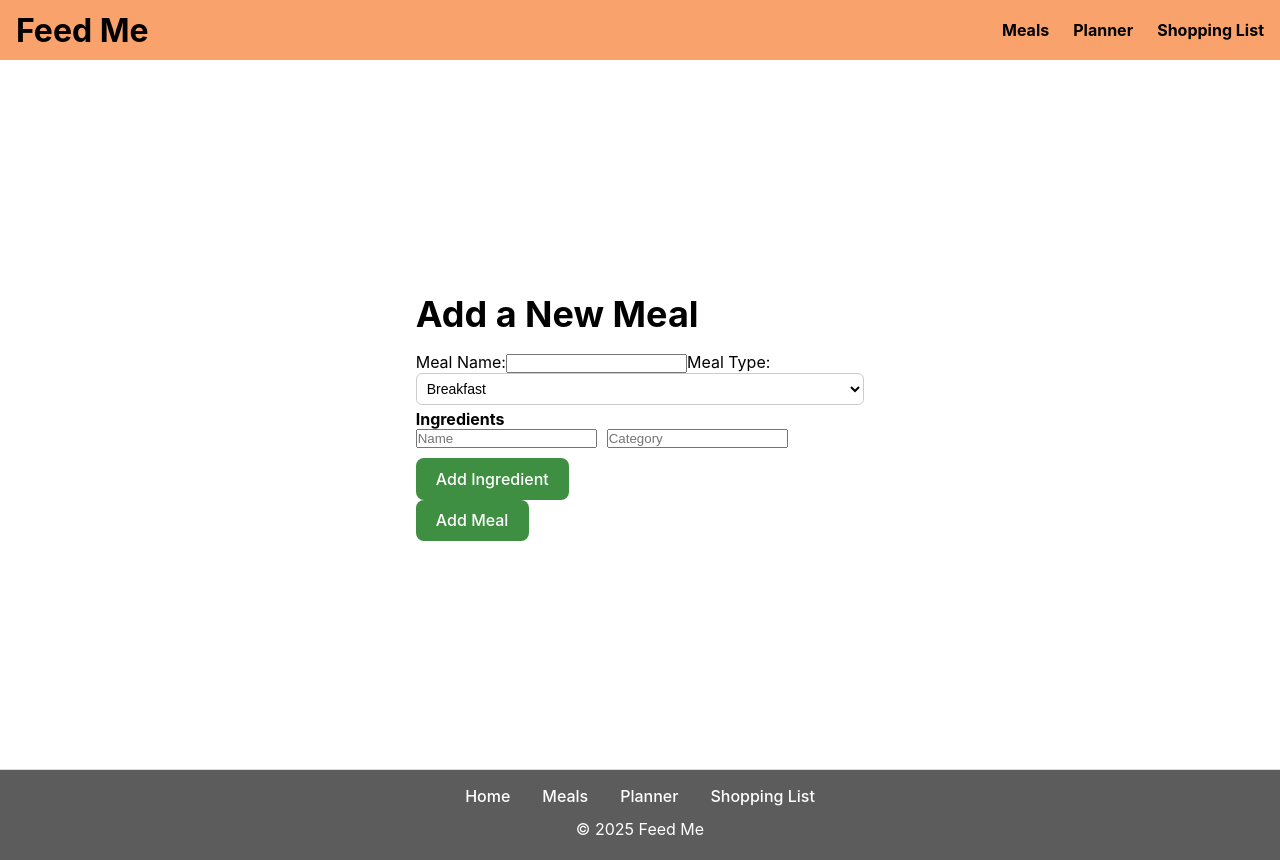
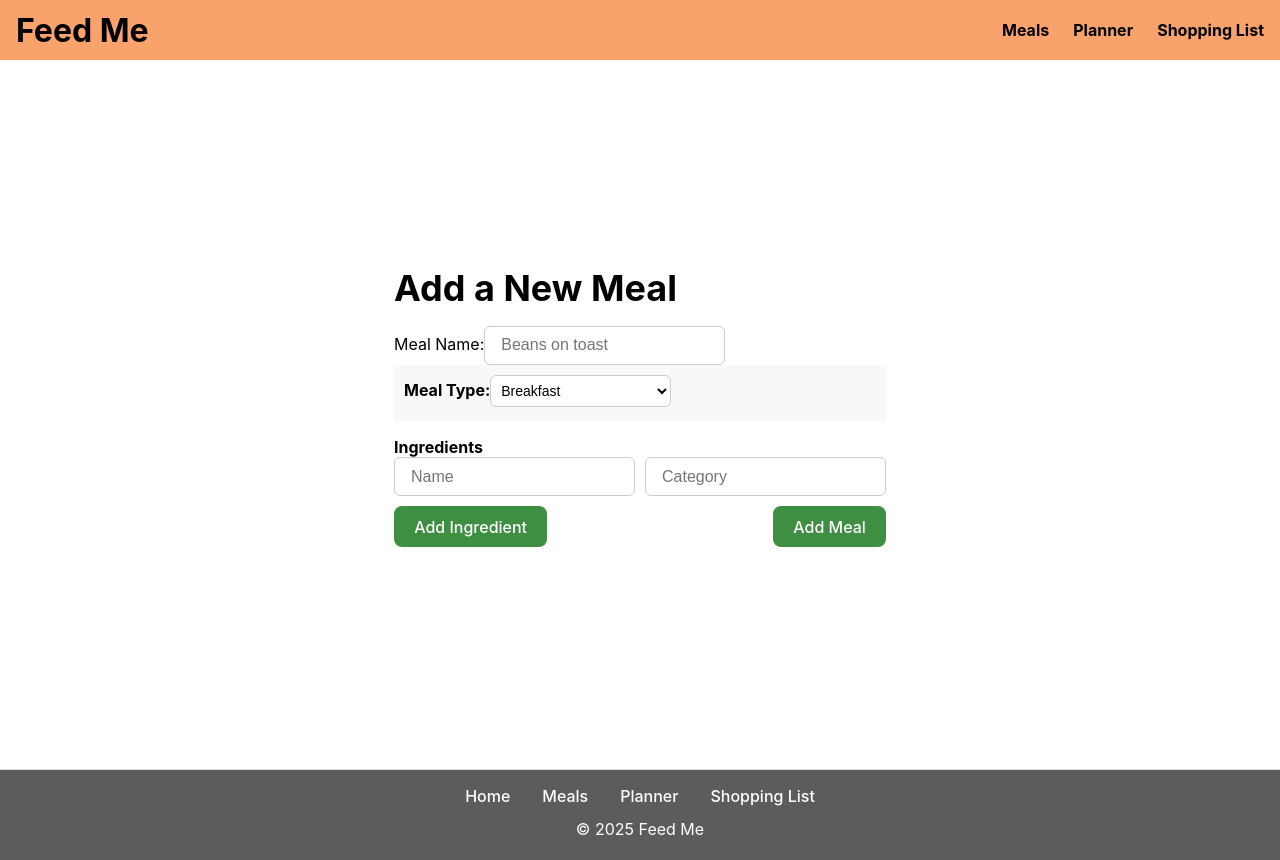
Before and after one commit to EoinCous/shopping-list-generator, a React (Vite) app: page /meals/new in a window 1280 px wide. Built offline with nearby package versions, Linux system fonts and the light colour scheme.

Commit message:
style and make more secure

```diff
--- a/src/components/EmailForm.jsx
+++ b/src/components/EmailForm.jsx
@@ -43,6 +43,7 @@ function EmailForm({ ingredientsByCategory }){
                 placeholder="johnsmith@example.com"
                 value={userEmail}
                 onChange={(e) => setUserEmail(e.target.value)}
+                maxLength={100}
                 required
                 />
                 <button type="submit">Email</button>
--- /dev/null
+++ b/src/css/MealForm.css
@@ -0,0 +1,32 @@
+.meal-form {
+  max-width: 600px;
+  margin: auto;
+}
+
+.meal-form h2 {
+    margin-bottom: 20px;
+}
+
+.meal-form .meal-type {
+  display: flex;
+  align-items: center;
+  gap: 0.5rem; /* space between label and select */
+  margin-bottom: 1rem;
+}
+
+.meal-form label {
+  white-space: nowrap; /* prevents wrapping */
+}
+
+.meal-form .ingredient-row {
+  display: flex;
+  gap: 10px;
+  margin-bottom: 10px;
+}
+
+.meal-form .bottom-btns {
+  display: flex;
+  justify-content: space-between;
+  align-items: center;
+  margin-bottom: 20px;
+}
--- a/src/css/NewMeal.css
+++ /dev/null
@@ -1,14 +0,0 @@
-.new-meal {
-  max-width: 600px;
-  margin: auto;
-}
-
-.new-meal h2 {
-    margin-bottom: 20px;
-}
-
-.ingredient-row {
-  display: flex;
-  gap: 10px;
-  margin-bottom: 10px;
-}
--- a/src/css/index.css
+++ b/src/css/index.css
@@ -87,3 +87,16 @@ button:focus,
 button:focus-visible {
   outline: 4px auto -webkit-focus-ring-color;
 }
+
+input[type="text"] {
+  padding: 0.6rem 1rem;
+  font-size: 1rem;
+  border: 1px solid #ccc;
+  border-radius: 6px;
+  outline: none;
+  transition: border-color 0.2s;
+}
+
+input[type="text"]:focus {
+  border-color: var(--colouraccent1);
+}
--- a/src/pages/EditMeal.jsx
+++ b/src/pages/EditMeal.jsx
@@ -1,6 +1,7 @@
 import { useState, useEffect } from "react";
 import { useParams, useNavigate } from "react-router-dom";
 import { getMealsFromStorage, updateMealInStorage } from "../services/storage";
+import "../css/MealForm.css"
 
 function EditMeal() {
   const { id } = useParams();
@@ -42,44 +43,53 @@ function EditMeal() {
   if (!meal) return <p>Loading...</p>;
 
   return (
-    <div className="edit-meal">
+    <div className="meal-form">
       <h2>Edit Meal</h2>
       <form onSubmit={handleSubmit}>
         <label>
           Meal Name:
           <input
             value={meal.name}
+            type="text"
             onChange={(e) => setMeal({ ...meal, name: e.target.value })}
+            maxLength={100}
             required
           />
         </label>
 
+        <div className="meal-type">
           <label>
             Meal Type:
             <select
               value={meal.type}
               onChange={(e) => setMeal({ ...meal, type: e.target.value })}
+              required
             >
               <option>Breakfast</option>
               <option>Lunch</option>
               <option>Dinner</option>
-            <option>Snack</option>
+              <option>Snacks</option>
             </select>
           </label>
+        </div>
 
         <h4>Ingredients</h4>
         {meal.ingredients.map((ingredient, index) => (
           <div key={index} className="ingredient-row">
             <input
               placeholder="Name"
+              type="text"
               value={ingredient.name}
               onChange={(e) => handleIngredientChange(index, "name", e.target.value)}
+              maxLength={100}
               required
             />
             <input
               placeholder="Category"
+              type="text"
               value={ingredient.category}
               onChange={(e) => handleIngredientChange(index, "category", e.target.value)}
+              maxLength={100}
               required
             />
             {meal.ingredients.length > 1 && (
@@ -87,10 +97,10 @@ function EditMeal() {
             )}
           </div>
         ))}
+        <div className="bottom-btns">
           <button type="button" onClick={addIngredient}>Add Ingredient</button>
-
-        <br />
           <button type="submit">Save Changes</button>
+        </div>
       </form>
     </div>
   );
--- a/src/pages/NewMeal.jsx
+++ b/src/pages/NewMeal.jsx
@@ -1,7 +1,8 @@
 import { useState } from "react";
 import { useNavigate } from "react-router-dom";
-import "../css/NewMeal.css";
+import "../css/MealForm.css";
 import { getMealsFromStorage } from "../services/storage";
+import { sanitiseInput } from "../services/security";
 
 function NewMeal() {
   const navigate = useNavigate();
@@ -29,9 +30,12 @@ function NewMeal() {
     const storedMeals = getMealsFromStorage();
     const meal = {
       id: storedMeals.length + 1,
-      name,
+      name: sanitiseInput(name),
       type,
-      ingredients
+      ingredients: ingredients.map((name, category) => {
+        sanitiseInput(name)
+        sanitiseInput(category)
+      })
     };
 
     addMealToStorage(meal);
@@ -39,37 +43,50 @@ function NewMeal() {
   };
 
   return (
-    <div className="new-meal">
+    <div className="meal-form">
       <h2>Add a New Meal</h2>
       <form onSubmit={handleSubmit}>
         <label>
           Meal Name:
-          <input value={name} onChange={(e) => setName(e.target.value)} required />
+          <input
+            value={name}
+            type="text"
+            onChange={(e) => setName(e.target.value)}
+            maxLength={100}
+            placeholder="Beans on toast"
+            required
+          />
         </label>
 
+        <div className="meal-type">
           <label>
             Meal Type:
             <select value={type} onChange={(e) => setType(e.target.value)} required>
               <option>Breakfast</option>
               <option>Lunch</option>
               <option>Dinner</option>
-            <option>Snack</option>
+              <option>Snacks</option>
             </select>
           </label>
+        </div>
 
         <h4>Ingredients</h4>
         {ingredients.map((ingredient, index) => (
           <div key={index} className="ingredient-row">
             <input
               placeholder="Name"
+              type="text"
               value={ingredient.name}
               onChange={(e) => handleIngredientChange(index, "name", e.target.value)}
+              maxLength={100}
               required
             />
             <input
               placeholder="Category"
+              type="text"
               value={ingredient.category}
               onChange={(e) => handleIngredientChange(index, "category", e.target.value)}
+              maxLength={100}
               required
             />
             {ingredients.length > 1 && (
@@ -77,10 +94,11 @@ function NewMeal() {
             )}
           </div>
         ))}
+        <div className="bottom-btns">
           <button type="button" onClick={addIngredient}>Add Ingredient</button>
+          <button type="submit">Add Meal</button>
+        </div>
 
-        <br />
-        <button type="submit">Add Meal</button>
       </form>
     </div>
   );
--- /dev/null
+++ b/src/services/security.js
@@ -0,0 +1,3 @@
+export const sanitiseInput = (str) => {
+    str.replace(/[<>]/g, "").trim(); // removes < and >
+}
```
Lines whose indentation alone changed are shown as unchanged.
